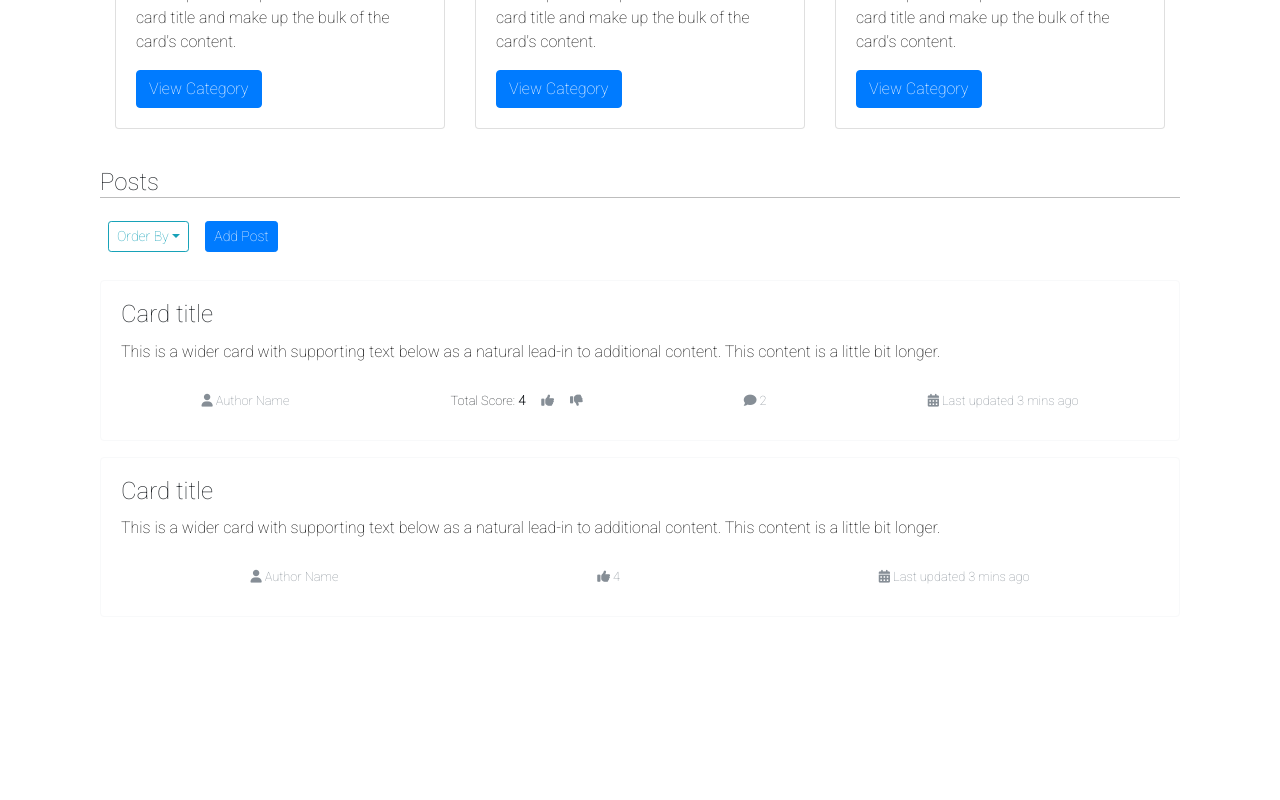
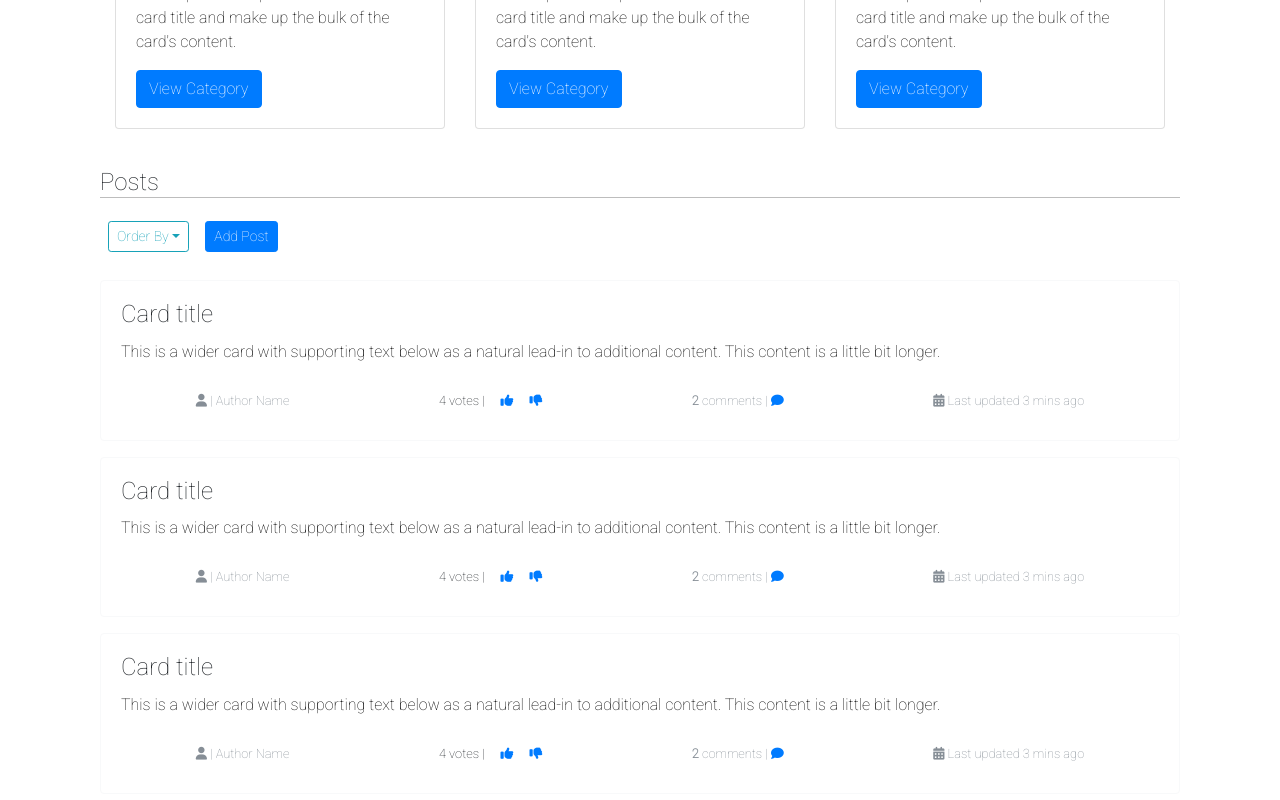
Before and after one commit to estebanfloresf/reactnd-project-readable, a React (Create React App) app in the folder frontend/: page / in a window 1280 px wide. Shown: the part 593-1393 px from the top of the page. Before the commit the page ends 1286 px from the top, so only its background shows below. Built offline with nearby package versions, Linux system fonts and the light colour scheme.

Commit message:
Feat: Project Readable Desc: Adding bootstrap styles

```diff
--- a/frontend/package.json
+++ b/frontend/package.json
@@ -5,9 +5,11 @@
   "dependencies": {
     "react": "^15.6.1",
     "react-dom": "^15.6.1",
+    "react-redux": "^5.0.6",
     "react-router": "^4.2.0",
     "react-router-dom": "^4.2.2",
-    "react-scripts": "1.0.13"
+    "react-scripts": "1.0.13",
+    "redux": "^3.7.2"
   },
   "scripts": {
     "start": "react-scripts start",
--- /dev/null
+++ b/frontend/src/actions/index.js
@@ -0,0 +1,10 @@
+export const ORDER_BY = 'ORDER_BY';
+
+
+export function orderBy ({ orderoption }) {
+  return {
+    type: ORDER_BY,
+    orderoption,
+
+  }
+}
--- a/frontend/src/components/ListPosts.js
+++ b/frontend/src/components/ListPosts.js
@@ -46,17 +46,17 @@ class listPosts extends Component {
                             <div className="d-flex flex-row justify-content-around">
                                 <div className="p-2">
                                     <p className="card-text" id="card-text-info">
-                                        <small className="text-muted"><i className="fa fa-user"/> Author Name</small>
+                                        <small className="text-muted"><i className="fa fa-user"/> | Author Name</small>
                                     </p>
                                 </div>
 
                                 <div className="d-flex flex-row">
-                                    <div className="p-2"><small>Total Score: <strong>4</strong></small></div>
+                                    <div className="p-2"><small>4 votes |</small></div>
                                     <div className="p-2">
-                                        <small className="text-muted"><i className="fa fa-thumbs-up"/> </small>
+                                        <small className="text-muted"><Link to="/"> <i className="fa fa-thumbs-up"/></Link> </small>
                                     </div>
                                     <div className="p-2">
-                                        <small className="text-muted"><i className="fa fa-thumbs-down"/> </small>
+                                        <small className="text-muted"><Link to="/"> <i className="fa fa-thumbs-down"/></Link> </small>
                                     </div>
                                 </div>
 
@@ -64,7 +64,8 @@ class listPosts extends Component {
                                 <div className="p-2">
                                     <p className="card-text">
 
-                                        <small className="text-muted"><i className="fa fa-comment"/> 2</small>
+
+                                        <small className="text-muted"> <strong> 2</strong> comments | <Link to="/"> <i className="fa fa-comment"/></Link></small>
                                     </p>
                                 </div>
 
@@ -89,14 +90,72 @@ class listPosts extends Component {
 
                             <div className="d-flex flex-row justify-content-around">
                                 <div className="p-2">
+                                    <p className="card-text" id="card-text-info">
+                                        <small className="text-muted"><i className="fa fa-user"/> | Author Name</small>
+                                    </p>
+                                </div>
+
+                                <div className="d-flex flex-row">
+                                    <div className="p-2"><small>4 votes |</small></div>
+                                    <div className="p-2">
+                                        <small className="text-muted"><Link to="/"> <i className="fa fa-thumbs-up"/></Link> </small>
+                                    </div>
+                                    <div className="p-2">
+                                        <small className="text-muted"><Link to="/"> <i className="fa fa-thumbs-down"/></Link> </small>
+                                    </div>
+                                </div>
+
+
+                                <div className="p-2">
                                     <p className="card-text">
-                                        <small className="text-muted"><i className="fa fa-user"/> Author Name</small>
+
+
+                                        <small className="text-muted"> <strong> 2</strong> comments | <Link to="/"> <i className="fa fa-comment"/></Link></small>
                                     </p>
                                 </div>
 
                                 <div className="p-2">
                                     <p className="card-text">
-                                        <small className="text-muted"><i className="fa fa-thumbs-up"/> 4</small>
+                                        <small className="text-muted"><i className="fa fa-calendar"/> Last updated 3
+                                            mins ago
+                                        </small>
+                                    </p>
+                                </div>
+                            </div>
+
+                        </div>
+                    </div>
+                    <div className="card border-light mb-3">
+
+                        <div className="card-body">
+                            <h4 className="card-title">Card title</h4>
+                            <p className="card-text">This is a wider card with supporting text below as a natural
+                                lead-in to additional content. This content is a little bit longer.</p>
+
+
+                            <div className="d-flex flex-row justify-content-around">
+                                <div className="p-2">
+                                    <p className="card-text" id="card-text-info">
+                                        <small className="text-muted"><i className="fa fa-user"/> | Author Name</small>
+                                    </p>
+                                </div>
+
+                                <div className="d-flex flex-row">
+                                    <div className="p-2"><small>4 votes |</small></div>
+                                    <div className="p-2">
+                                        <small className="text-muted"><Link to="/"> <i className="fa fa-thumbs-up"/></Link> </small>
+                                    </div>
+                                    <div className="p-2">
+                                        <small className="text-muted"><Link to="/"> <i className="fa fa-thumbs-down"/></Link> </small>
+                                    </div>
+                                </div>
+
+
+                                <div className="p-2">
+                                    <p className="card-text">
+
+
+                                        <small className="text-muted"> <strong> 2</strong> comments | <Link to="/"> <i className="fa fa-comment"/></Link></small>
                                     </p>
                                 </div>
 
@@ -113,6 +172,7 @@ class listPosts extends Component {
                     </div>
 
 
+
                 </div>
 
             </div>
--- a/frontend/src/index.js
+++ b/frontend/src/index.js
@@ -4,11 +4,36 @@ import {BrowserRouter} from 'react-router-dom'
 import './css/index.css';
 import App from './components/App';
 import registerServiceWorker from './registerServiceWorker';
+import { Provider } from 'react-redux'
+import {createStore,compose, applyMiddleware} from 'redux'
+import reducer from './reducers'
+
+
+const logger = store => next => action => {
+    console.group(action.type);
+    console.info('dispatching', action);
+    let result = next(action);
+    console.log('next state', store.getState());
+    console.groupEnd(action.type);
+    return result
+}
+
+const composeEnhancers = window.__REDUX_DEVTOOLS_EXTENSION_COMPOSE__ || compose
+
+const store = createStore(
+    reducer,
+    composeEnhancers(
+        applyMiddleware(logger)
+    )
+);
 
 ReactDOM.render(
-    <BrowserRouter>
+    <Provider store={store}>
+        <BrowserRouter>
 
-        <App/>
-    </BrowserRouter>
+            <App/>
+        </BrowserRouter>
+    </Provider>
+
     , document.getElementById('root'));
 registerServiceWorker();
--- /dev/null
+++ b/frontend/src/reducers/index.js
@@ -0,0 +1,103 @@
+import { combineReducers } from 'redux'
+
+import {
+  ORDER_BY
+
+} from '../actions'
+
+function orderBy(state={},action) {
+
+  switch (action.type){
+      case ORDER_BY:
+        const {label} = action;
+          return{
+              ...state,
+              [label.order]: label
+          };
+      default:
+        return state;
+  }
+
+}
+//
+// function food (state = {}, action) {
+//   switch (action.type) {
+//     case ADD_RECIPE :
+//       const { recipe } = action
+//
+//       return {
+//         ...state,
+//         [recipe.label]: recipe,
+//       }
+//     default :
+//       return state
+//   }
+// }
+
+// const initialCalendarState = {
+//   sunday: {
+//     breakfast: null,
+//     lunch: null,
+//     dinner: null,
+//   },
+//   monday: {
+//     breakfast: null,
+//     lunch: null,
+//     dinner: null,
+//   },
+//   tuesday: {
+//     breakfast: null,
+//     lunch: null,
+//     dinner: null,
+//   },
+//   wednesday: {
+//     breakfast: null,
+//     lunch: null,
+//     dinner: null,
+//   },
+//   thursday: {
+//     breakfast: null,
+//     lunch: null,
+//     dinner: null,
+//   },
+//   friday: {
+//     breakfast: null,
+//     lunch: null,
+//     dinner: null,
+//   },
+//   saturday: {
+//     breakfast: null,
+//     lunch: null,
+//     dinner: null,
+//   },
+// }
+//
+// function calendar (state = initialCalendarState, action) {
+//   const { day, recipe, meal } = action
+//
+//   switch (action.type) {
+//     case ADD_RECIPE :
+//       return {
+//         ...state,
+//         [day]: {
+//           ...state[day],
+//           [meal]: recipe.label,
+//         }
+//       }
+//     case REMOVE_FROM_CALENDAR :
+//       return {
+//         ...state,
+//         [day]: {
+//           ...state[day],
+//           [meal]: null,
+//         }
+//       }
+//     default :
+//       return state
+//   }
+// }
+//
+export default combineReducers({
+  orderBy
+
+})
```
